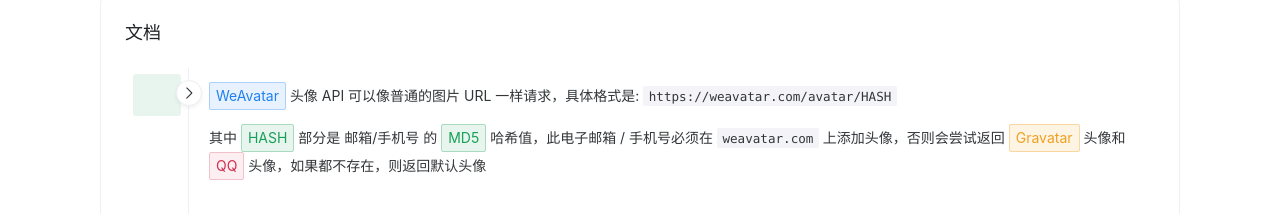
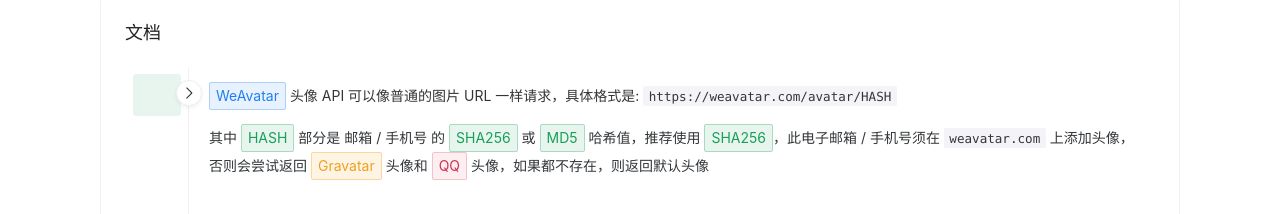
Before and after one commit to weavatar/frontend, a Vue app: page /doc in a window 1280 px wide. Shown: the part 101-315 px from the top of the page. Built offline with nearby package versions, Linux system fonts and the light colour scheme; no server answers; some icons are missing; what vue-recaptcha-v3 would draw is missing.

Commit message:
feat: 更新文档

```diff
--- a/src/views/SiteFooter.vue
+++ b/src/views/SiteFooter.vue
@@ -74,20 +74,20 @@
               <div class="footer-list">
                 <ul>
                   <li>
-                    <a target="_blank" href="https://github.com/haozi-team/WP-China-Plus">
+                    <a target="_blank" href="https://github.com/TheTNB/wp-china-plus">
                       WP-China-Plus
                     </a>
                   </li>
                   <li>
-                    <a target="_blank" href="https://github.com/haozi-team/panel"> Linux 面板 </a>
+                    <a target="_blank" href="https://github.com/TheTNB/panel"> Linux 面板 </a>
                   </li>
                   <li>
-                    <a target="_blank" href="https://github.com/haozi-team/Laravel-Installer">
+                    <a target="_blank" href="https://github.com/TheTNB/Laravel-Installer">
                       Laravel-Installer
                     </a>
                   </li>
                   <li>
-                    <a target="_blank" href="https://github.com/haozi-team/wp-setting-api">
+                    <a target="_blank" href="https://github.com/TheTNB/wp-setting-api">
                       WP-Setting-API
                     </a>
                   </li>
--- a/src/views/pages/DocView.vue
+++ b/src/views/pages/DocView.vue
@@ -27,8 +27,9 @@
             <NText code>https://weavatar.com/avatar/HASH</NText>
           </p>
           <p>
-            其中 <NTag type="primary">HASH</NTag> 部分是 邮箱/手机号 的
-            <NTag type="primary">MD5</NTag> 哈希值，此电子邮箱 / 手机号必须在
+            其中 <NTag type="primary">HASH</NTag> 部分是 邮箱 / 手机号 的
+            <NTag type="primary">SHA256</NTag> 或 <NTag type="primary">MD5</NTag> 哈希值，推荐使用
+            <NTag type="primary">SHA256</NTag>，此电子邮箱 / 手机号须在
             <NText code>weavatar.com</NText> 上添加头像，否则会尝试返回
             <NTag type="warning">Gravatar</NTag> 头像和
             <NTag type="error">QQ</NTag>
@@ -38,9 +39,7 @@
         <div class="cont" v-if="value == 'wordpress'">
           <p>
             安装启用
-            <a target="_blank" href="https://github.com/HaoZi-Team/WP-China-Plus">
-              WP-China-Plus
-            </a>
+            <a target="_blank" href="https://github.com/TheTNB/wp-china-plus"> WP-China-Plus </a>
             插件，你可能还需要关闭主题、其他插件中自带的
             <NTag type="warning">Gravatar</NTag> 头像加速功能
           </p>
@@ -108,7 +107,7 @@
               <p>所有字母转小写</p>
             </li>
             <li>
-              <p>计算 <NTag type="primary">MD5</NTag> 值</p>
+              <p>计算 <NTag type="primary">SHA256</NTag> 值</p>
             </li>
           </ul>
         </div>
@@ -131,13 +130,15 @@
           </p>
           <NText code>https://weavatar.com/avatar/ff3dcd55b299b96db5e2ed195af50817.png</NText>
           <p>
-            如无必要，请保持使用默认 <NTag type="info">WEBP</NTag> 格式，这是当下兼容性、速度、大小之间的最佳选择。
+            如无必要，请保持使用默认
+            <NTag type="info">WEBP</NTag> 格式，这是当下兼容性、速度、大小之间的最佳选择。
           </p>
         </div>
         <div class="cont" v-if="value == 'resize'">
           <p>
             默认情况下，我们会返回 <NTag type="info">80×80</NTag> 尺寸的头像，但是你可以通过
-            <NText code>s</NText> 或 <NText code>size</NText> 参数来指定要获取的头像大小（支持 10 - 2000）
+            <NText code>s</NText> 或 <NText code>size</NText> 参数来指定要获取的头像大小（支持 10 -
+            2000）
           </p>
         </div>
         <div class="cont" v-if="value == 'default'">
@@ -302,10 +303,21 @@
 </template>
 
 <script setup lang="ts">
-import type { MenuOption } from "naive-ui";
-import { NCard, NCode, NIcon, NImage, NLayout, NLayoutSider, NMenu, NSpace, NTag, NText } from "naive-ui";
-import type { Component } from "vue";
-import { h, ref } from "vue";
+import type { MenuOption } from 'naive-ui'
+import {
+  NCard,
+  NCode,
+  NIcon,
+  NImage,
+  NLayout,
+  NLayoutSider,
+  NMenu,
+  NSpace,
+  NTag,
+  NText
+} from 'naive-ui'
+import type { Component } from 'vue'
+import { h, ref } from 'vue'
 import {
   BrowsersOutline,
   CodeSlashSharp,
@@ -319,7 +331,7 @@ import {
   LogoWordpress,
   RocketOutline,
   ServerOutline
-} from "@vicons/ionicons5";
+} from '@vicons/ionicons5'
 
 const code = `
 if ( ! function_exists( 'get_weavatar_url' ) ) {
--- a/src/views/user/AvatarView.vue
+++ b/src/views/user/AvatarView.vue
@@ -4,10 +4,10 @@
       <NSpace vertical>
         <NAlert type="info" class="avatar-notice">
           你可以通过
-          <b>https://weavatar.com/avatar/地址MD5值</b> 的方式访问自己的头像。
-          <RouterLink :to="{ name: 'help' }"> 查看帮助</RouterLink>
+          <b>https://weavatar.com/avatar/地址 SHA256 或 MD5 值</b> 的方式访问自己的头像。
+          <RouterLink :to="{ name: 'help' }">查看帮助</RouterLink>
           /
-          <RouterLink :to="{ name: 'doc' }"> 查看文档</RouterLink>
+          <RouterLink :to="{ name: 'doc' }">查看文档</RouterLink>
         </NAlert>
         <NDataTable
           striped
```
Also changed, not shown: package.json (+22 -22 lines).
